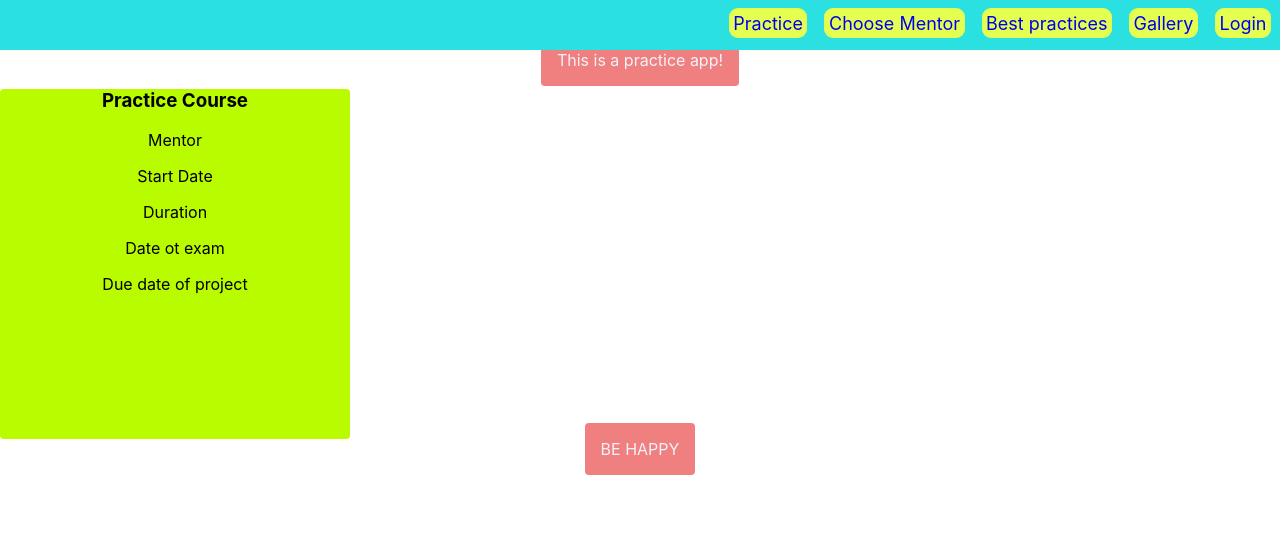
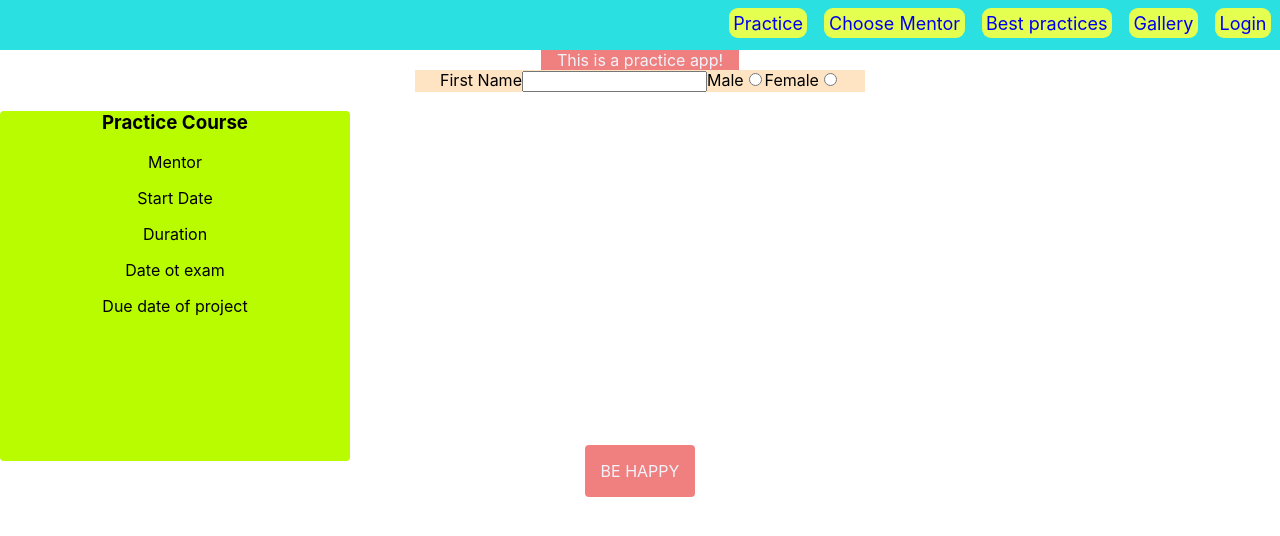
Before and after one commit to AtanasTachev/practice, a React (Create React App) app: page /login in a window 1280 px wide. Shown: the top 536 px of the page. Built offline with nearby package versions, Linux system fonts and the light colour scheme.

Commit message:
work on login form

```diff
--- a/src/App.js
+++ b/src/App.js
@@ -15,7 +15,7 @@ function App() {
          This is a practice app!
         </p>
         <Routes>
-          <Route element={Form}/>
+          <Route path="/login" element={<Form />}/>
         </Routes>
         <Container />
         <a
--- a/src/Components/form/Form.js
+++ b/src/Components/form/Form.js
@@ -3,11 +3,13 @@ import './form.css';
 const Form = () => {
     return (
         <div>
-            <form>
+            <form class="form">
                 <label for="firstName">First Name</label>
                 <input type="text" id="firstName"/>
                 <label for="male">Male</label>
                 <input type="radio" name="gender" id="male" value="male"></input>
+                <label for="female">Female</label>
+                <input type="radio" name="gender" id="female" value="female"></input>
 
 
             </form>
--- a/src/Components/form/form.css
+++ b/src/Components/form/form.css
@@ -0,0 +1,5 @@
+.form {
+    display:inline-block;
+    width:450px;
+    background-color: bisque;
+}
--- a/src/Components/navigation/Navigation.js
+++ b/src/Components/navigation/Navigation.js
@@ -5,9 +5,9 @@ const Navigation = () => {
     return (
         <nav className='nav'>
             <Link className="navLink" to="/">Practice</Link>
-            <Link className="navLink" to="/">Choose Mentor</Link>
-            <Link className="navLink" to="/">Best practices</Link>
-            <Link className="navLink" to="/">Gallery</Link>
+            <Link className="navLink" to="/chooseMentor">Choose Mentor</Link>
+            <Link className="navLink" to="/bestPractices">Best practices</Link>
+            <Link className="navLink" to="/gallery">Gallery</Link>
             <Link className="navLink" to="/login">Login</Link>
         </nav>
     )
```
